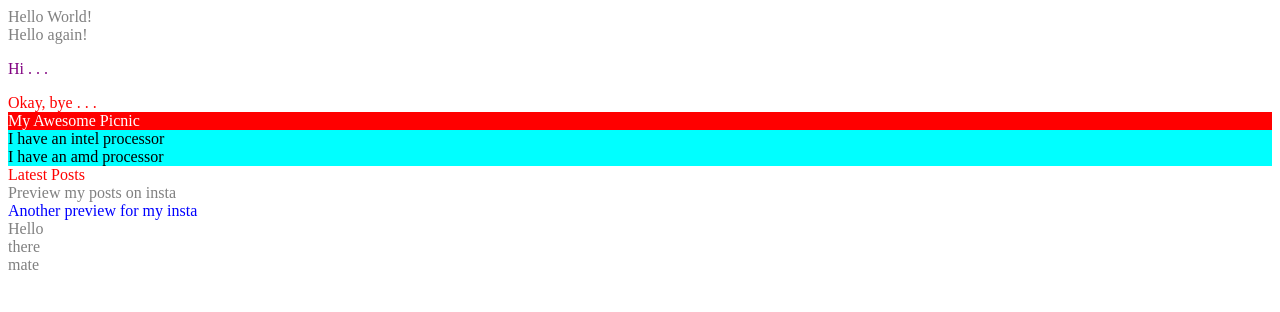
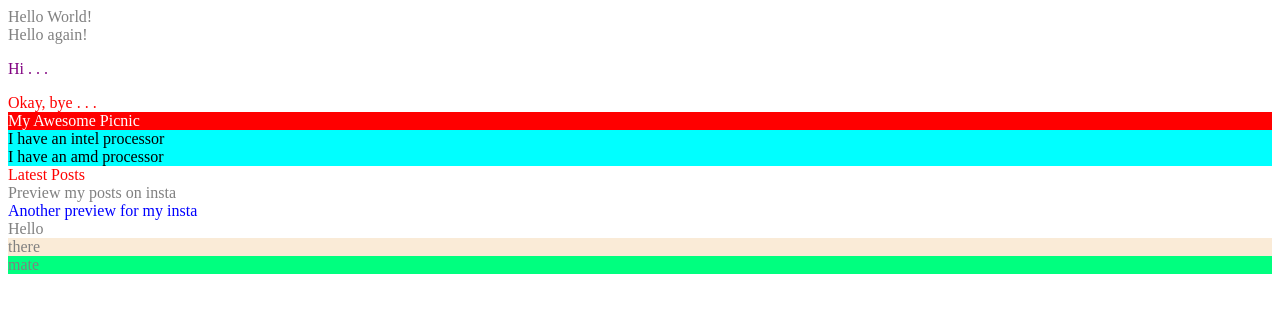
Before and after one commit to Lunagaron/theodinproject, a plain HTML site: page Pre-Req: CSS/templates/index.html in a window 1280 px wide. Drawn offline with Linux system fonts and the light colour scheme.

Commit message:
Upload additional css stylisation assignments

```diff
--- a/Pre-Req: CSS/static/styles.css
+++ b/Pre-Req: CSS/static/styles.css
@@ -41,3 +41,9 @@ div{
 }
 
 /* Descendant Combinators */
+.descendant1 .descendant2{
+    background-color: antiquewhite;
+}
+.descendant1 .descendant2 .descendant3{
+    background-color: springgreen;
+}
```
